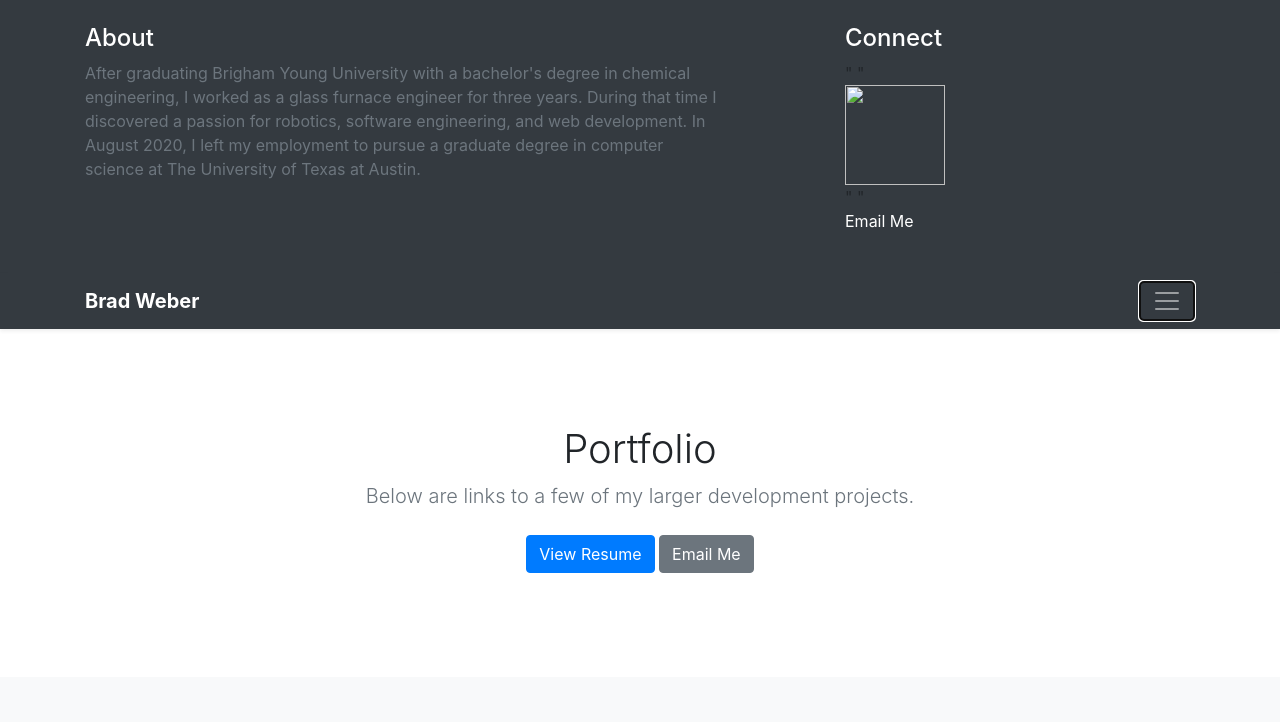
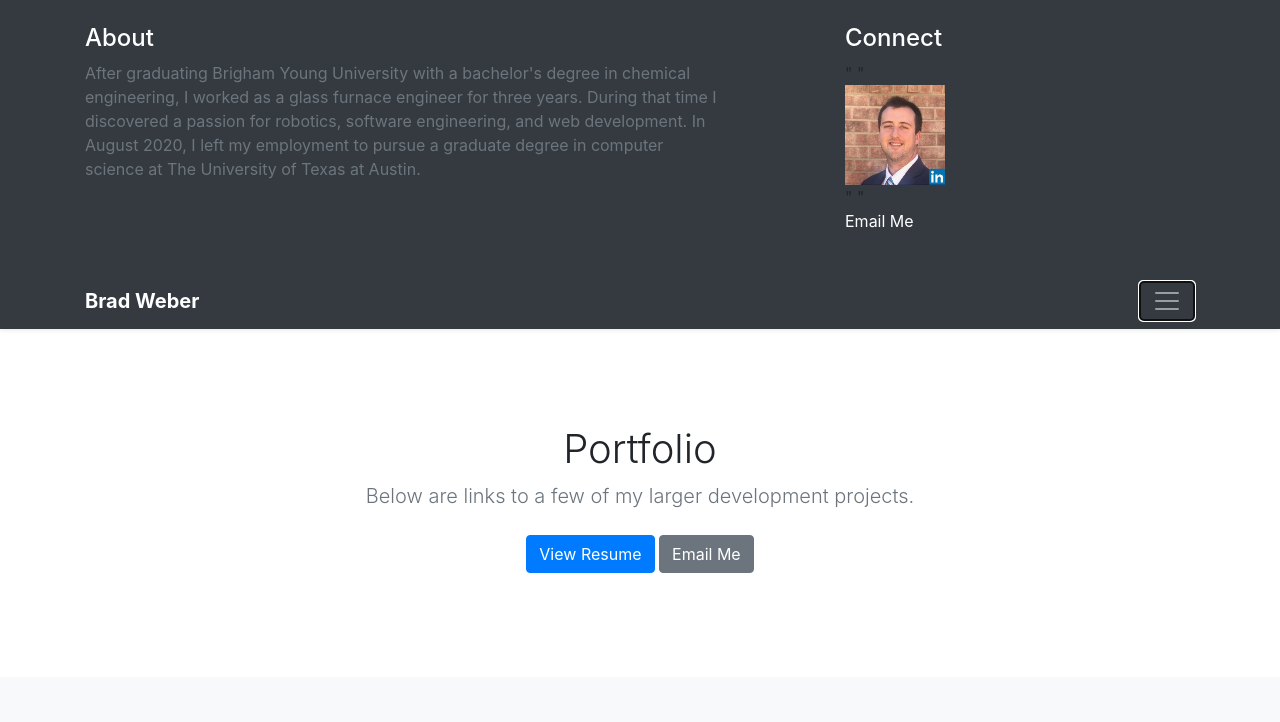
Before and after one commit to weberbs/weberbs.github.io, a plain HTML site: page index.html in a window 1280 px wide. Both pictures are taken after a click on the button "Toggle navigation". Shown: the top 722 px of the page. Drawn offline with nearby package versions, Linux system fonts and the light colour scheme; files that its build step writes are made by us from their sources.

Commit message:
fixed file path

```diff
--- a/index.html
+++ b/index.html
@@ -45,7 +45,7 @@
           <h4 class="text-white">Connect</h4>
           <ul class="list-unstyled">
             <li>" "</li>
-            <li><a href="https://www.linkedin.com/in/brad-weber-801947164/"> <img src="hoempage/head.JPG" width = "100" height = "100"></a></li>
+            <li><a href="https://www.linkedin.com/in/brad-weber-801947164/"> <img src="homepage/head.JPG" width = "100" height = "100"></a></li>
             <li> " " </li>
             <li><a href="mailto: weber.bradley.s@gmail.com" class="text-white">Email Me</a></li>
           </ul>
```
